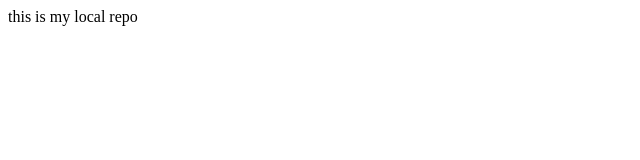
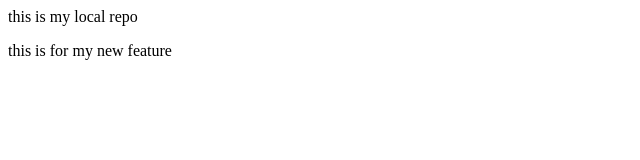
Before and after one commit to Omchafale04/localrepo, a plain HTML site: page index.html in a window 1280 px wide. Shown: the whole page, without its empty margins (0-640 px from the left). Drawn offline with Linux system fonts and the light colour scheme.

Commit message:
new feature

```diff
--- a/index.html
+++ b/index.html
@@ -1,3 +1,6 @@
 <p>
     this is my local repo
 </p>
+<p>
+    this is for my new feature
+</p>
```
